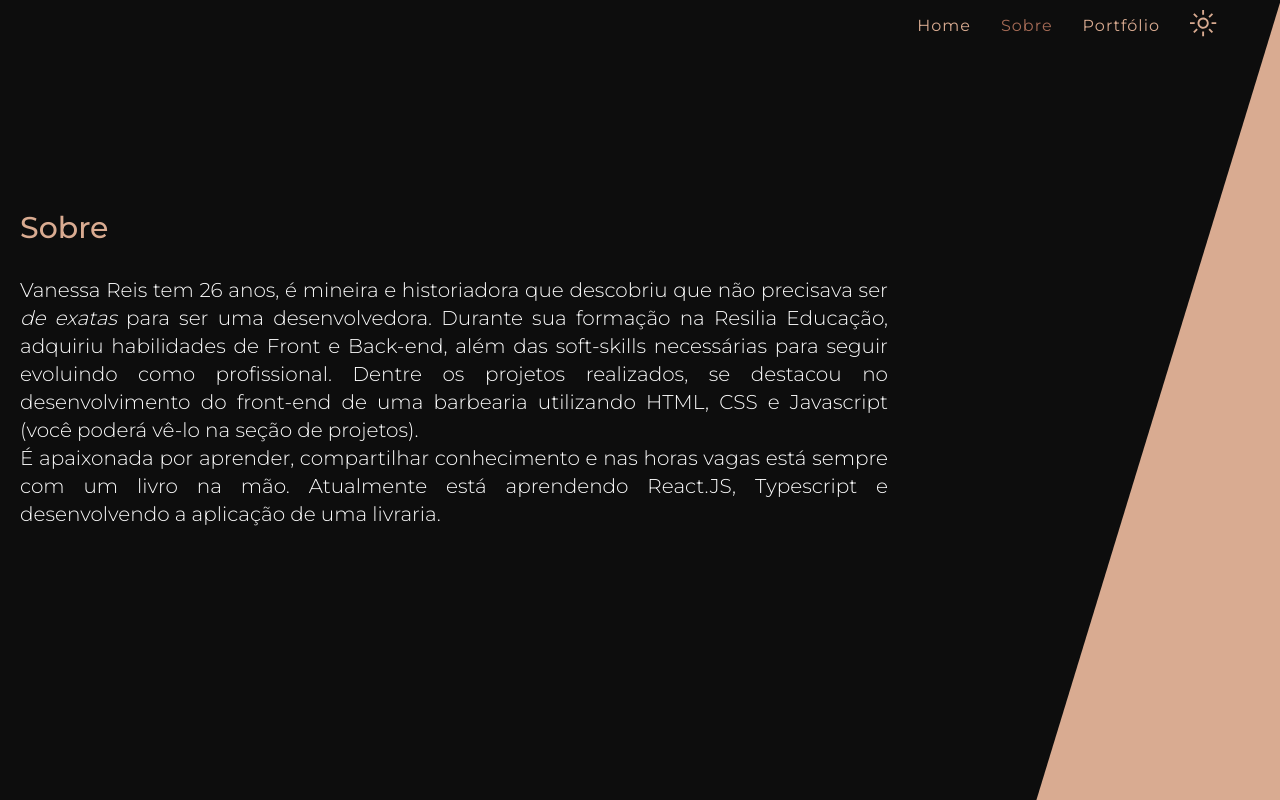
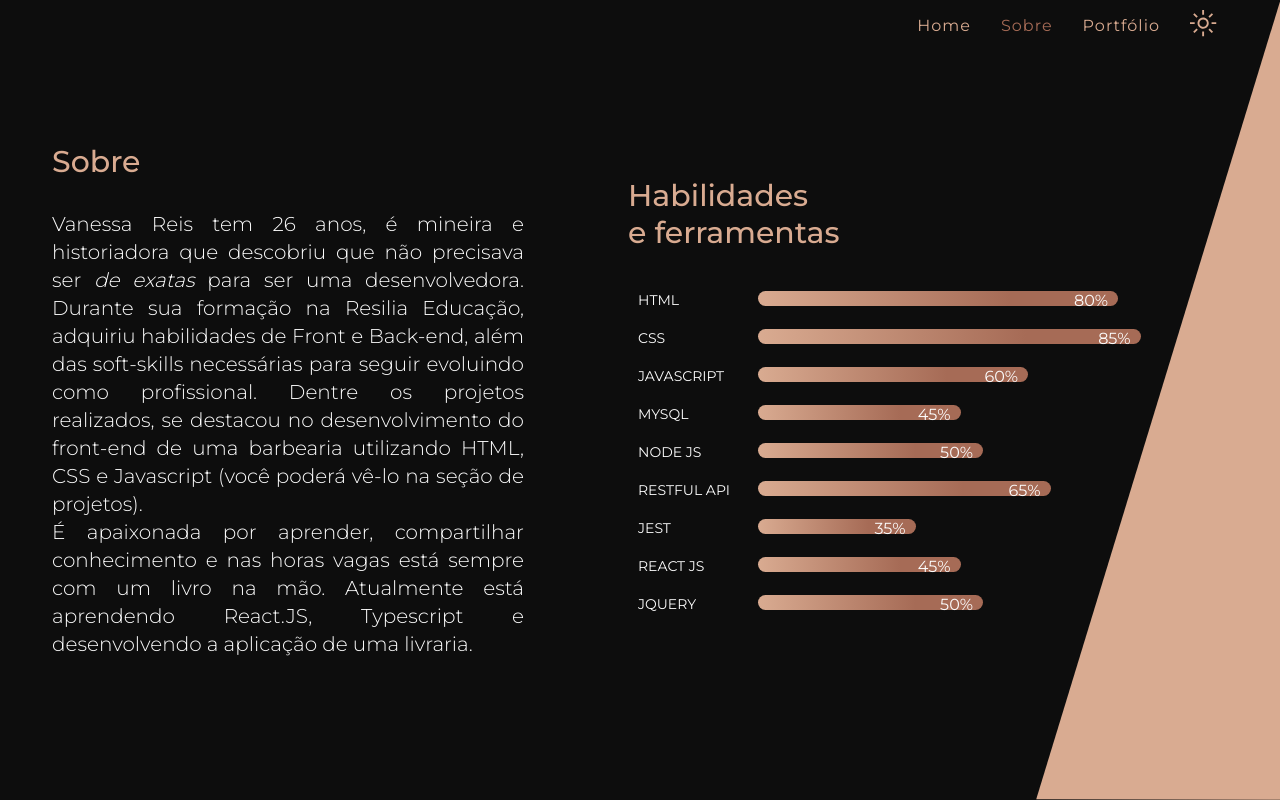
Before and after one commit to vanessacreis/portfolio, a React (Create React App) app: page /sobre in a window 1280 px wide. Shown: the top 800 px of the page. Built offline with nearby package versions, Linux system fonts and the light colour scheme.

Commit message:
Reorganizando as informações na tela

```diff
--- a/src/Pages/About/about.js
+++ b/src/Pages/About/about.js
@@ -7,11 +7,14 @@ export const Container = styled.main`
   background-repeat: no-repeat;
   background-position: top 0 right 0;
   background-size: contain;
+  display: flex;
+  align-items: center;
+  justify-content: space-around;
 `;
 
 export const About = styled.section`
-  width: 100%;
-  height: 100vh;
+  width: 40%;
+  min-height: 100vh;
   padding: 50px 20px;
   display: flex;
   flex-direction: column;
@@ -38,7 +41,7 @@ export const About = styled.section`
 `;
 
 export const Text = styled.p`
-  width: 70%;
+  width: 100%;
   height: 45%;
 
   font-size: 20px;
@@ -49,13 +52,25 @@ export const Text = styled.p`
 `;
 
 export const Skills = styled.section`
-  width: 100%;
-  height: 100vh;
+  width: 50%;
+  min-height: 100vh;
   background-repeat: no-repeat;
   padding: 50px 20px;
   display: flex;
   flex-direction: column;
   justify-content: center;
+  animation: entrance-right 1s cubic-bezier(0.25, 0.46, 0.45, 0.94) both;
+
+  @keyframes entrance-right {
+    0% {
+      transform: translateX(1000px);
+      opacity: 0;
+    }
+    100% {
+      transform: translateX(0);
+      opacity: 1;
+    }
+  }
 
   h1 {
     font-size: 30px;
```
